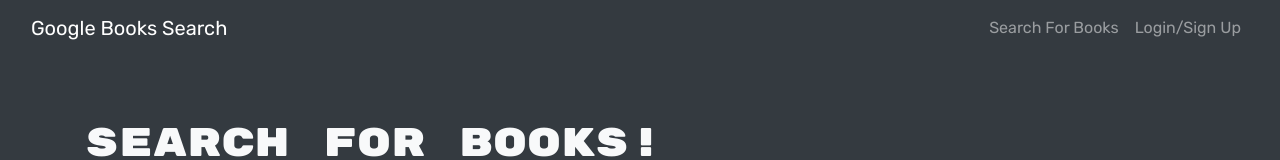
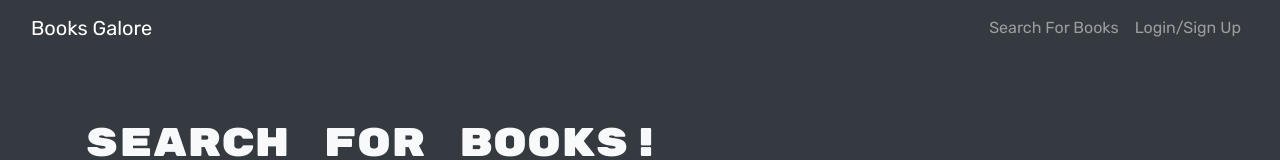
Before and after one commit to codenameabel/book-search-app, a React (Create React App) app in the folder client/: page / in a window 1280 px wide. Shown: the top 160 px of the page. Built offline with nearby package versions, Linux system fonts and the light colour scheme; the HTML template or start-up script is replaced by a standard one.

Commit message:
changes to color

```diff
--- a/client/src/components/Navbar.js
+++ b/client/src/components/Navbar.js
@@ -15,7 +15,7 @@
       <Navbar bg='dark' variant='dark' expand='lg'>
         <Container fluid>
           <Navbar.Brand as={Link} to='/'>
-            Google Books Search
+            Books Galore
           </Navbar.Brand>
           <Navbar.Toggle aria-controls='navbar' />
           <Navbar.Collapse id='navbar'>
```
